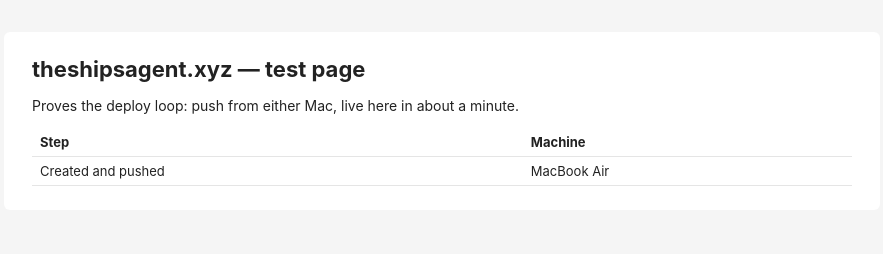
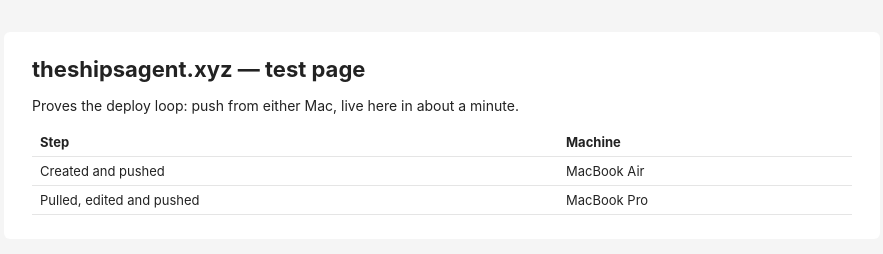
Before and after one commit to theshipsagent/theshipsagent-xyz, a plain HTML site: page test-page/index.html in a window 1280 px wide. Shown: the whole page, without its empty margins (198-1081 px from the left). Drawn offline with Linux system fonts and the light colour scheme.

Commit message:
test-page: edit pushed from MacBook Pro

```diff
--- a/test-page/index.html
+++ b/test-page/index.html
@@ -20,7 +20,7 @@
   <table>
     <tr><th>Step</th><th>Machine</th></tr>
     <tr><td>Created and pushed</td><td>MacBook Air</td></tr>
-    <!-- PRO-ROW -->
+    <tr><td>Pulled, edited and pushed</td><td>MacBook Pro</td></tr>
   </table>
 </main>
 </body>
```
